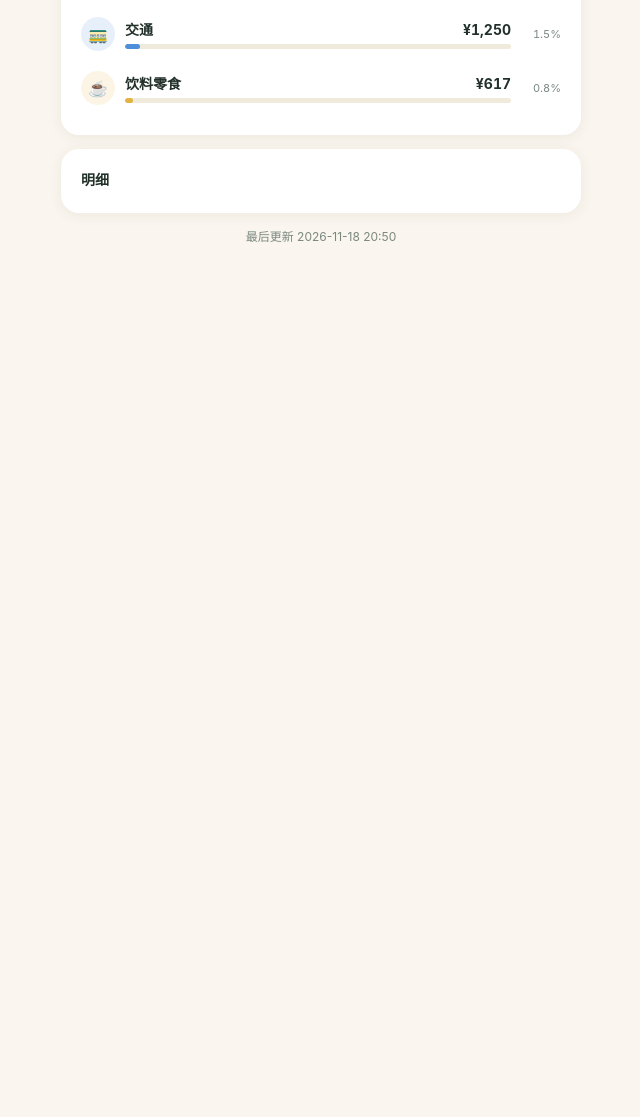
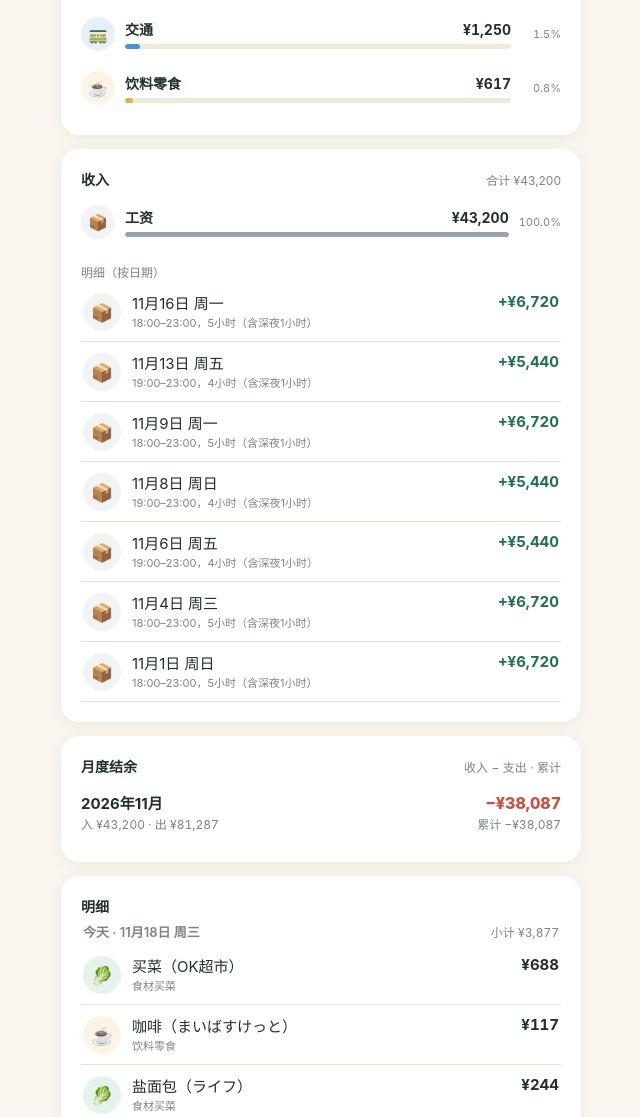
Before and after one commit to 522027002yyf-spec/notes-2026, a plain HTML site: page index.html in a window 1280 px wide. Shown: the part 1112-2229 px from the top of the page, without its empty margins (319-959 px from the left). Before the commit the page ends 1404 px from the top, so only its background shows below. Drawn offline with Linux system fonts and the light colour scheme.

Commit message:
Publish index.html (shared ledger)

```diff
--- a/index.html
+++ b/index.html
@@ -100,6 +100,15 @@
   .entry .amt{ font-size:15px; font-weight:700; font-variant-numeric:tabular-nums; flex:none; }
   .entry .amt.inc{ color:var(--accent); }
   .empty{ text-align:center; color:var(--muted); padding:30px 10px; font-size:14px; line-height:1.7; }
+  .sub-title{ font-size:12px; color:var(--muted); margin:14px 0 2px; }
+  .mrow{ display:flex; align-items:center; justify-content:space-between; gap:10px; padding:10px 0; border-bottom:1px solid var(--line); }
+  .mrow:last-child{ border-bottom:none; }
+  .mrow-ym{ font-size:15px; font-weight:700; }
+  .mrow-sub{ font-size:12px; color:var(--muted); margin-top:2px; font-variant-numeric:tabular-nums; }
+  .mrow-nums{ text-align:right; flex:none; }
+  .mrow-bal{ font-size:16px; font-weight:800; font-variant-numeric:tabular-nums; }
+  .mrow-bal.neg{ color:#C9503F; }
+  .mrow-cum{ font-size:12px; color:var(--muted); margin-top:2px; font-variant-numeric:tabular-nums; }
   footer{ text-align:center; color:var(--muted); font-size:12px; margin-top:8px; }
 </style>
 </head>
@@ -140,6 +149,17 @@
     <div id="cats"></div>
   </div>
 
+  <div class="card" id="wageCard" style="display:none">
+    <h2>收入<span class="hint" id="wageHint"></span></h2>
+    <div id="incCats"></div>
+    <div id="wageList"></div>
+  </div>
+
+  <div class="card" id="monthCard">
+    <h2>月度结余<span class="hint">收入 − 支出 · 累计</span></h2>
+    <div id="monthList"></div>
+  </div>
+
   <div class="card">
     <div class="flow-head">
       <h2>明细</h2>
@@ -154,17 +174,17 @@
 const COLORS = {
   "食材买菜":"#43A673","外食":"#F08A3C","饮料零食":"#E3B341","交通":"#4E8FD9",
   "日用家用":"#8FBF6B","居住固定费":"#71809A","衣物美容":"#E77FA2","医疗健康":"#DE6159",
-  "学习教育":"#9466D8","娱乐休闲":"#2BB3A3","交际人情":"#C98A5E","购物":"#9AA3AD","工资":"#2E8B66"
+  "学习教育":"#9466D8","娱乐休闲":"#2BB3A3","交际人情":"#C98A5E","购物":"#9AA3AD","兼职":"#2E8B66","父母补给":"#E39A3B","理财收入":"#5B7FC4","其他收入":"#8E6BC8"
 };
 const ICONS = {
   "食材买菜":"🥬","外食":"🍜","饮料零食":"☕","交通":"🚃",
   "日用家用":"🧺","居住固定费":"🏠","衣物美容":"👕","医疗健康":"💊",
-  "学习教育":"📚","娱乐休闲":"🎮","交际人情":"🎁","购物":"🛍️","工资":"💰"
+  "学习教育":"📚","娱乐休闲":"🎮","交际人情":"🎁","购物":"🛍️","兼职":"💼","父母补给":"🧧","理财收入":"📈","其他收入":"💵"
 };
 const WD = ["周日","周一","周二","周三","周四","周五","周六"];
 const fmt = n => "¥" + Math.round(n).toLocaleString("ja-JP");
 const fmtSigned = n => (n<0 ? "−" : "") + "¥" + Math.abs(Math.round(n)).toLocaleString("ja-JP");
-let entries = [], viewYM = null, filterCat = null, lastHash = "";
+let entries = [], monthlyHistory = [], viewYM = null, filterCat = null, lastHash = "";
 
 function ymOf(d){ return d.slice(0,7); }
 function pad(n){ return String(n).padStart(2,"0"); }
@@ -272,14 +292,34 @@ function render(){
   if(filterCat){ fchip.style.display = "inline-flex"; document.getElementById("fchipTxt").textContent = "只看：" + filterCat; }
   else { fchip.style.display = "none"; }
 
-  // 工资收入（独立板块，不进支出流水）
+  // 收入（独立板块：大分类汇总 + 明细，不进支出流水）
   const incList = month.filter(e => e.type==="income").slice().sort((a,b) => a.date < b.date ? 1 : -1);
   const wageCard = document.getElementById("wageCard");
   if(incList.length){
     wageCard.style.display = "";
-    document.getElementById("wageHint").textContent = "共 " + incList.length + " 班 · 合计 " + fmt(incList.filter(e=>e.currency==="JPY").reduce((s,e)=>s+e.amount,0));
-    document.getElementById("wageList").innerHTML = incList.map(e => '<div class="entry">'+chip("工资",38)+'<div class="meta"><div class="item">'+dayLabel(e.date)+'</div><div class="cat">'+(e.note || e.item)+'</div></div><span class="amt inc">+'+fmt(e.amount)+'</span></div>').join("");
+    const incTotal = incList.filter(e=>e.currency==="JPY").reduce((s,e)=>s+e.amount,0);
+    document.getElementById("wageHint").textContent = "合计 " + fmt(incTotal);
+    const byInc = {};
+    incList.forEach(e => { if(e.currency==="JPY") byInc[e.category] = (byInc[e.category]||0) + e.amount; });
+    const incCats = Object.entries(byInc).sort((a,b)=>b[1]-a[1]);
+    const maxInc = incCats.length ? incCats[0][1] : 0;
+    document.getElementById("incCats").innerHTML = incCats.map(([c,v]) =>
+      '<div class="cat-row" style="cursor:default">'+chip(c)+
+      '<div class="cat-main"><div class="cat-top"><span class="cat-name">'+c+'</span><span class="cat-amt">'+fmt(v)+'</span></div>'+
+      '<div class="cat-bar"><i style="width:'+(maxInc? (v/maxInc*100).toFixed(1) : 0)+'%;background:'+(COLORS[c]||"#9AA3AD")+'"></i></div></div>'+
+      '<span class="cat-pct">'+(incTotal? (v/incTotal*100).toFixed(1) : 0)+'%</span></div>').join("");
+    document.getElementById("wageList").innerHTML = '<div class="sub-title">明细（按日期）</div>' + incList.map(e => '<div class="entry">'+chip(e.category,38)+'<div class="meta"><div class="item">'+dayLabel(e.date)+'</div><div class="cat">'+(e.note || e.item)+'</div></div><span class="amt inc">+'+fmt(e.amount)+'</span></div>').join("");
   } else wageCard.style.display = "none";
+
+  // 月度结余（全部月份 + 旧账本导入的月度汇总）
+  const mMap = {};
+  entries.forEach(e => { if(e.currency!=="JPY") return; const k = ymOf(e.date); if(!mMap[k]) mMap[k] = {inc:0, exp:0}; if(e.type==="income") mMap[k].inc += e.amount; else mMap[k].exp += e.amount; });
+  (monthlyHistory||[]).forEach(h => { if(!mMap[h.ym]) mMap[h.ym] = {inc:h.income||0, exp:h.expense||0}; });
+  let cum = 0;
+  const mRows = Object.keys(mMap).sort().map(k => { const m = mMap[k]; const bal = m.inc - m.exp; cum += bal; return {k, inc:m.inc, exp:m.exp, bal, cum}; });
+  document.getElementById("monthList").innerHTML = mRows.length ? mRows.slice().reverse().map(r =>
+    '<div class="mrow"><div><div class="mrow-ym">'+r.k.replace("-","年")+'月</div><div class="mrow-sub">入 '+fmt(r.inc)+' · 出 '+fmt(r.exp)+'</div></div><div class="mrow-nums"><div class="mrow-bal'+(r.bal<0?' neg':'')+'">'+fmtSigned(r.bal)+'</div><div class="mrow-cum">累计 '+fmtSigned(r.cum)+'</div></div></div>').join("")
+    : '<div class="empty">暂无记录</div>';
 
   // 流水（按筛选，只含支出）
   const flow = document.getElementById("flow");
@@ -311,10 +351,11 @@ async function load(){
   try{
     const r = await fetch("data.json?t=" + Date.now());
     const data = await r.json();
-    const h = JSON.stringify(data.entries||[]) + "|" + (data.updatedAt||"");
+    const h = JSON.stringify(data.entries||[]) + "|" + JSON.stringify(data.monthlyHistory||[]) + "|" + (data.updatedAt||"");
     if(h === lastHash) return;
     lastHash = h;
     entries = data.entries || [];
+    monthlyHistory = data.monthlyHistory || [];
     if(!viewYM) viewYM = curYM();
     document.getElementById("updated").textContent = data.updatedAt ? ("最后更新 " + data.updatedAt) : "";
     render();
```
